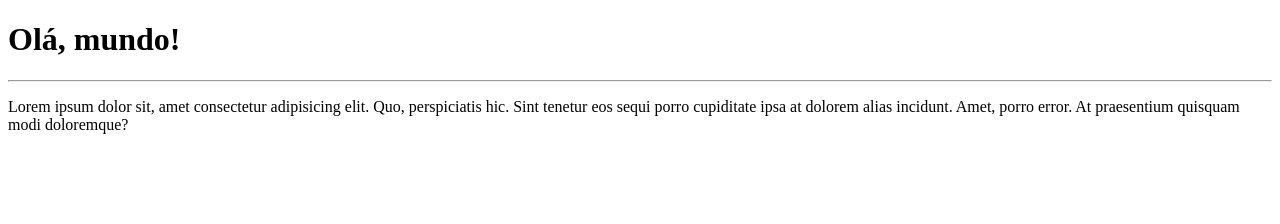
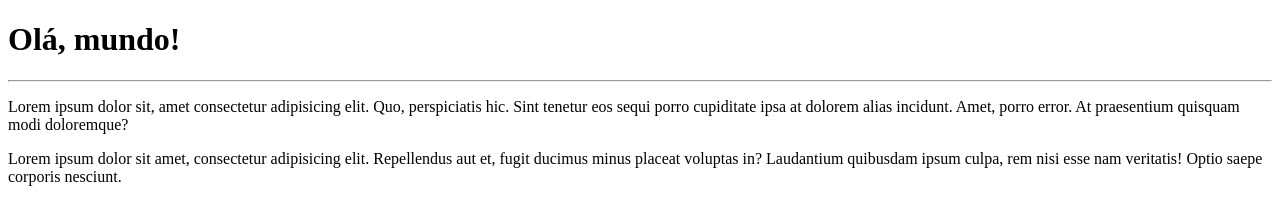
Before and after one commit to rafamsantana/Ola-Mundo, a plain HTML site: page Site exemplo/Index.html in a window 1280 px wide. Drawn offline with Linux system fonts and the light colour scheme.

Commit message:
Adição de um parágrafo

```diff
--- a/Site exemplo/Index.html
+++ b/Site exemplo/Index.html
@@ -10,5 +10,6 @@
     <h1>Olá, mundo!</h1>
     <hr>
     <p>Lorem ipsum dolor sit, amet consectetur adipisicing elit. Quo, perspiciatis hic. Sint tenetur eos sequi porro cupiditate ipsa at dolorem alias incidunt. Amet, porro error. At praesentium quisquam modi doloremque?</p>
+    <p>Lorem ipsum dolor sit amet, consectetur adipisicing elit. Repellendus aut et, fugit ducimus minus placeat voluptas in? Laudantium quibusdam ipsum culpa, rem nisi esse nam veritatis! Optio saepe corporis nesciunt.</p>
 </body>
 </html>
```
